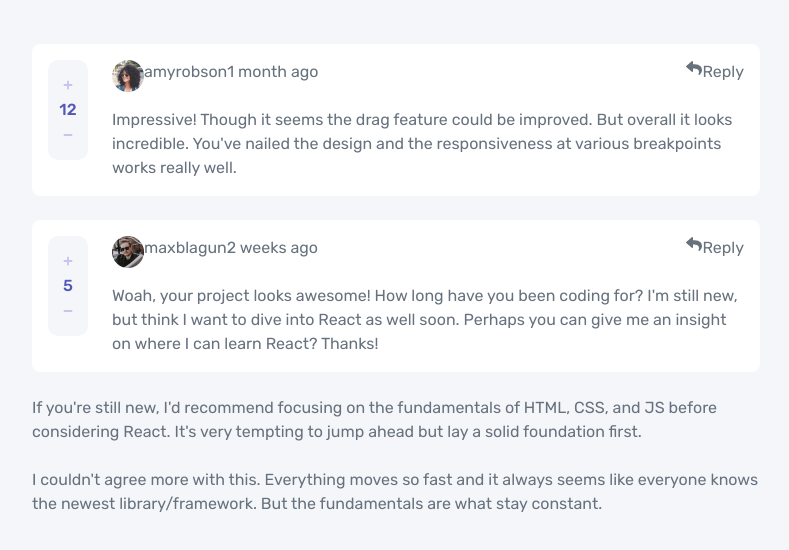
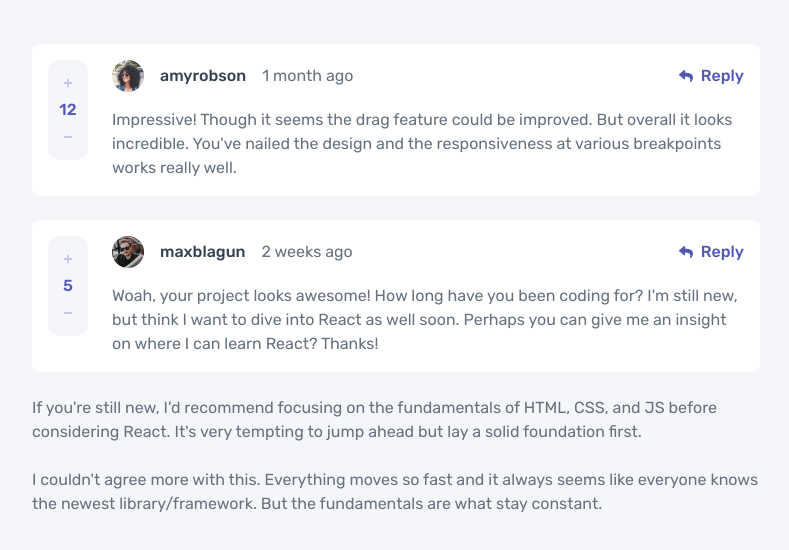
Before and after one commit to Star-Mdakane/interactive-comment-section-integration-testing, a Next.js app: page / in a window 1280 px wide. Shown: the part 120-670 px from the top of the page, without its empty margins (244-1033 px from the left). Built offline with nearby package versions, Linux system fonts and the light colour scheme.

Commit message:
comment ui complete w/o interactivity

```diff
--- a/components/Comment.jsx
+++ b/components/Comment.jsx
@@ -13,19 +13,19 @@ const Comment = ({ comment }) => {
     return (
         <>
             <div className='bg-white rounded-lg p-4 grid gap-4 md:gap-x-6 grid-cols-2 md:grid-cols-[40px_1fr_1fr]'>
-                <div className='w-full flex col-span-full md:row-start-1 md:col-start-2 md:col-span-1'>
+                <div className='w-full flex col-span-full md:row-start-1 md:col-start-2 md:col-span-1 gap-4 items-center'>
                     <Image
                         src={image}
                         alt="avatar"
                         width={32}
                         height={32} />
-                    <p>{username}</p>
-                    <p>{comment.createdAt}</p>
+                    <p className='text-[16px] text-text-bold leading-[150%] tracking-normal font-medium'>{username}</p>
+                    <p className='text-[16px] leading-[150%] tracking-normal font-normal'>{comment.createdAt}</p>
                 </div>
                 <p className='col-span-full md:col-start-2 md:col-span-2'>
                     {comment.content}
                 </p>
-                <div className='flex items-center justify-around px-3 md:py-3 bg-bg rounded-[10px] h-10 w-25 md:w-10 md:h-25 md:flex-col md:col-start-1 md:col-end-2 md:row-start-1 md:row-end-3'>
+                <div className='flex items-center justify-around px-2 md:py-2 bg-bg rounded-[10px] h-10 w-25 md:w-10 md:h-25 md:flex-col md:col-start-1 md:col-end-2 md:row-start-1 md:row-end-3'>
                     <button className='cursor-pointer w-full h-full flex justify-center items-center'>
                         <FaPlus className='text-[10px] text-[#C5C6EF]' />
                     </button>
@@ -34,9 +34,9 @@ const Comment = ({ comment }) => {
                         <FaMinus className='text-[10px] text-[#C5C6EF]' />
                     </button>
                 </div>
-                <div className='flex justify-self-end md:row-start-1'>
-                    <FaReply />
-                    <span>Reply</span>
+                <div className='flex justify-self-end md:row-start-1  text-pri items-center gap-2'>
+                    <FaReply className='text-[14px]' />
+                    <span className='text-[16px] leading-[150%] tracking-normal font-medium'>Reply</span>
                 </div>
             </div>
             {replies.map(reply => (
```
